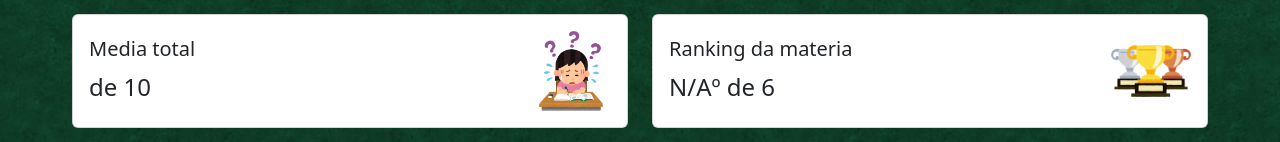
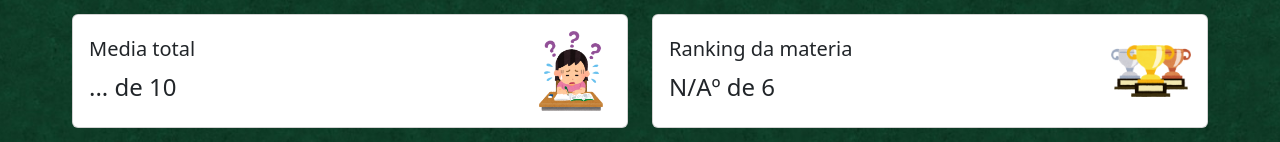
Before and after one commit to LevoratoJoao/ClassBoard, a React (Create React App) app in the folder react-app/: page /materia/1 in a window 1280 px wide. Shown: the part 240-382 px from the top of the page. Built offline with nearby package versions, Linux system fonts and the light colour scheme; no server answers; sample sign-in values are in the browser's storage.

Commit message:
media da materia com api

```diff
--- a/react-app/src/components/mediaCard/mediaMateria.jsx
+++ b/react-app/src/components/mediaCard/mediaMateria.jsx
@@ -1,14 +1,8 @@
-import { useState, useEffect } from "react";
-import { getMediaByMateria } from "../../services/notasService";
 import faltaIcon from "../../assets/images/falta.webp";
+import { useMediaByMateria } from "../../hooks/useMediaByMateria";
 
 const MediaMateria = ({ materia }) => {
-  const [mediaTotal, setMediaTotal] = useState(0);
-
-  useEffect(() => {
-    const media = getMediaByMateria(materia);
-    setMediaTotal(media);
-  }, [materia]);
+  const { media, loading } = useMediaByMateria(materia);
 
   return (
     <div className="col-md-6">
@@ -16,7 +10,9 @@ const MediaMateria = ({ materia }) => {
         <div className="card-body d-flex align-items-center justify-content-between">
           <div>
             <h5 className="card-title">Media total</h5>
-            <span className="fs-4">{mediaTotal} de 10</span>
+            <span className="fs-4">
+              {loading ? "..." : media || "N/A"} de 10
+            </span>
           </div>
           <img
             src={faltaIcon}
--- a/react-app/src/hooks/index.js
+++ b/react-app/src/hooks/index.js
@@ -7,4 +7,5 @@ export { default as useAlunoDataDefault } from "./useAlunoData";
 export { default as useAlunoFiltersDefault } from "./useAlunoFilters";
 export { default as useRankingDefault } from "./useRanking";
 export { default as useAlunosListDefault } from "./useAlunosList";
+export { useMediaByMateria } from "./useMediaByMateria";
 export { default as useCountUpOnVisible } from "./useCountUpOnVisible";
--- /dev/null
+++ b/react-app/src/hooks/useMediaByMateria.js
@@ -0,0 +1,23 @@
+import { useState, useEffect } from "react";
+import { notasAPI } from "../services/apiService";
+
+export const useMediaByMateria = (materia, tipo = null, bimestre = null) => {
+    const [media, setMedia] = useState(null);
+    const [loading, setLoading] = useState(true);
+
+    useEffect(() => {
+        const fetchMedia = async () => {
+            setLoading(true);
+            const notas = await notasAPI.filterNotas(materia, tipo, bimestre);
+            const mediaCalculada = notas.length > 0
+                ? (notas.reduce((sum, nota) => sum + nota.nota, 0) / notas.length).toFixed(2)
+                : null;
+            setMedia(mediaCalculada);
+            setLoading(false);
+        };
+
+        fetchMedia();
+    }, [materia, tipo, bimestre]);
+
+    return { media, loading };
+};
```
